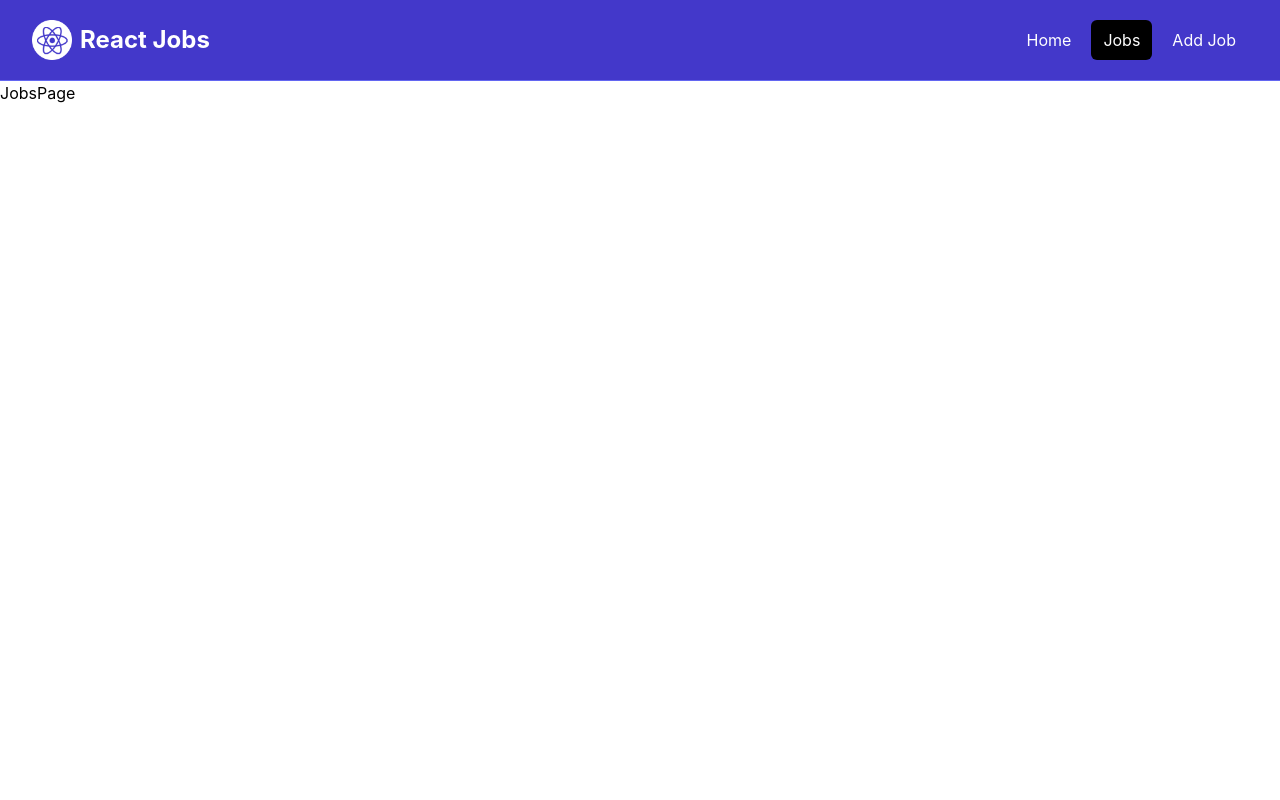
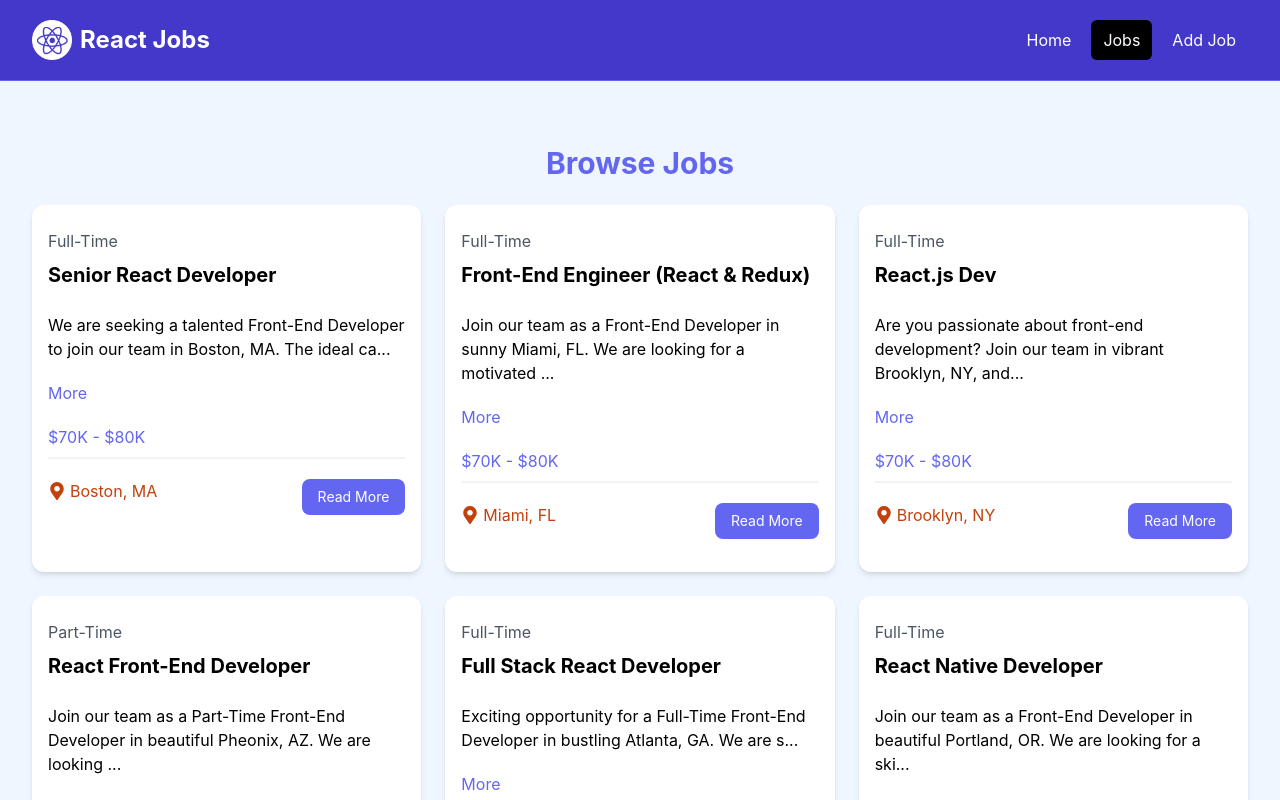
Before and after one commit to djojov/react-jobs-app, a React (Vite) app: page /jobs in a window 1280 px wide. Shown: the top 800 px of the page. Built offline with nearby package versions, Linux system fonts and the light colour scheme.

Commit message:
Refactor JobListings component and add isHome prop

```diff
--- a/src/components/JobListings.tsx
+++ b/src/components/JobListings.tsx
@@ -1,15 +1,17 @@
 import jobs from '../jobs.json';
 import JobListing from './JobListing';
 
-export default function JobListings() {
-	const recentJobs = jobs.slice(0, 3);
+export default function JobListings({ isHome = false }) {
+	const jobListings = isHome ? jobs.slice(0, 3) : jobs;
 
 	return (
 		<section className="bg-blue-50 px-4 py-10">
 			<div className="container-xl lg:container m-auto">
-				<h2 className="text-3xl font-bold text-indigo-500 mb-6 text-center">Browse Jobs</h2>
+				<h2 className="text-3xl font-bold text-indigo-500 mb-6 text-center">
+					{isHome ? 'Recent Jobs' : 'Browse Jobs'}
+				</h2>
 				<div className="grid grid-cols-1 md:grid-cols-3 gap-6">
-					{recentJobs.map((job) => (
+					{jobListings.map((job) => (
 						<JobListing key={job.id} job={job} />
 					))}
 				</div>
--- a/src/pages/HomePage.tsx
+++ b/src/pages/HomePage.tsx
@@ -8,7 +8,7 @@
 		<>
 			<Hero />
 			<HomeCards />
-			<JobListings />
+			<JobListings isHome={true} />
 			<ViewAllJobs />
 		</>
 	);
--- a/src/pages/JobsPage.tsx
+++ b/src/pages/JobsPage.tsx
@@ -1,5 +1,9 @@
-import React from 'react';
+import JobListings from '../components/JobListings';
 
 export default function JobsPage() {
-	return <div>JobsPage</div>;
+	return (
+		<section className="bg-blue-50 px-4 py-6">
+			<JobListings />
+		</section>
+	);
 }
```
